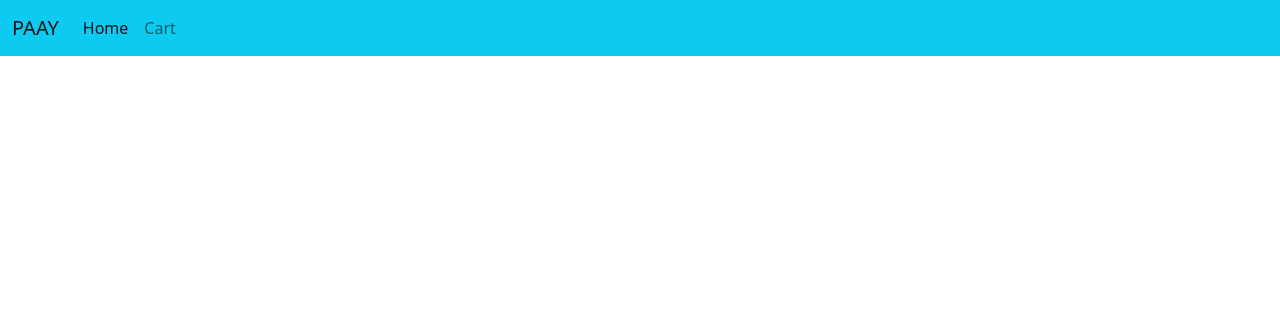
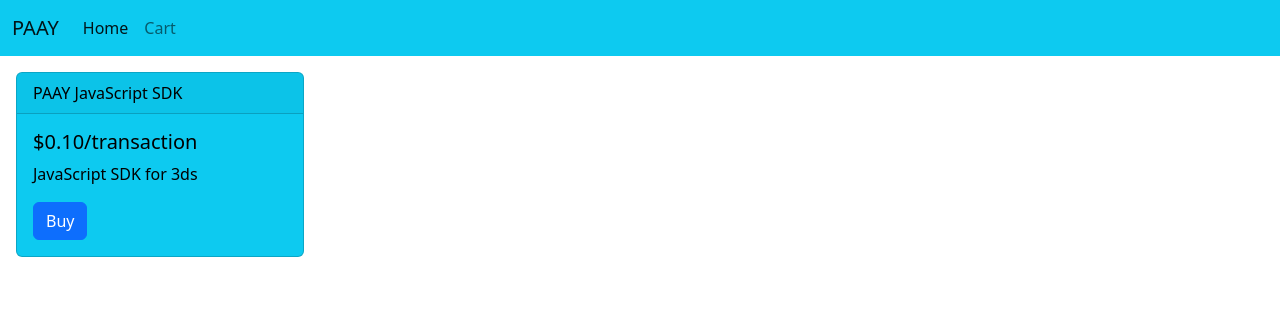
Before and after one commit to EphraimB/paay-demo-checkout-page, a Flask app: page / in a window 1280 px wide. Shown: the top 316 px of the page. Run offline with Flask 2, Linux system fonts and the light colour scheme; some libraries are stand-ins or nearby versions.

Commit message:
Added an item.

```diff
--- a/templates/index.html
+++ b/templates/index.html
@@ -23,7 +23,14 @@
             </div>
           </nav>
           <main>
-
+            <div class="card text-bg-info m-3" style="max-width: 18rem;">
+                <div class="card-header">PAAY JavaScript SDK</div>
+                <div class="card-body">
+                  <h5 class="card-title">$0.10/transaction</h5>
+                  <p class="card-text">JavaScript SDK for 3ds</p>
+                  <a href="buy.html" class="btn btn-primary">Buy</a>
+                </div>
+              </div>
           </main>
     </body>
 </html>
```
